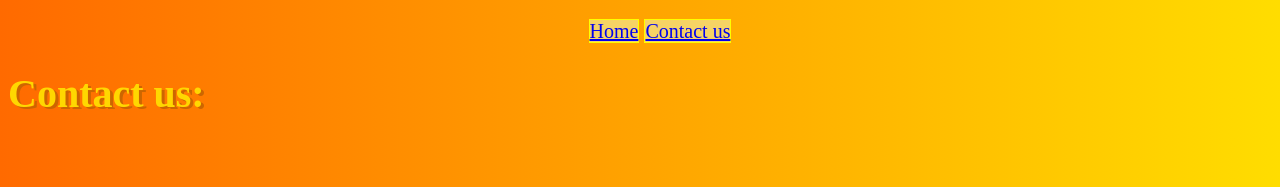
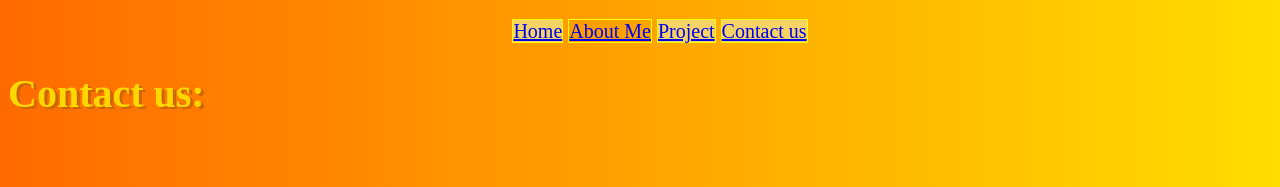
Before and after one commit to KennethDemmons/KennethDemmons.github.io, a plain HTML site: page contact.html in a window 1280 px wide. Shown: the top 187 px of the page. Drawn offline with Linux system fonts and the light colour scheme.

Commit message:
Update contact.html

```diff
--- a/contact.html
+++ b/contact.html
@@ -17,12 +17,14 @@
 <body style="font-size: 20px">
 	<NAV>
 		<ul style="text-align: center;">
-		<a style="
-        width: 25.19%;  height: 30px;  border: 1px solid #ffff00; float: center; text-align: center;
-        background-color: #f6d365; border-bottom: 1px solid #ffff00;" href="proj.html">Home</a>
-		<a style="
-        width: 25.19%;  height: 30px;  border: 1px solid #ffff00; float: center; text-align: center;
-        background-color: #f6d365; border-bottom: 1px solid #ffff00;" href="proj.html">Contact us</a>
+		<a  style="width: 24.19%;  height: 30px;  border: 1px solid #ffff00; float: center; text-align: center;
+        background-color: #f6d365; border-bottom: 1px solid #ffff00;"href="index.html">Home</a>
+		<a style="width: 24.19%;  height: 30px;  border: 1px solid #ffff00; float: center; text-align: centstyle="width: 24.19%;  height: 30px;  border: 1px solid #ffff00; float: center; text-align: center;
+        background-color: #f6d365; border-bottom: 1px solid #ffff00;"er; href="about-me.html">About Me</a>
+		<a style="width: 24.19%;  height: 30px;  border: 1px solid #ffff00; float: center; text-align: center;
+        background-color: #f6d365; border-bottom: 1px solid #ffff00;" href="proj.html">Project</a>
+   		 <a style="width: 24.19%;  height: 30px;  border: 1px solid  #ffff00; float: center; text-align: center;
+        background-color: #f6d365; border-bottom: 1px solid  #ffff00;" href="contact.html">Contact us</a>
 	</ul>
 	</NAV>
 	<h1>Contact us:</h1>
```
